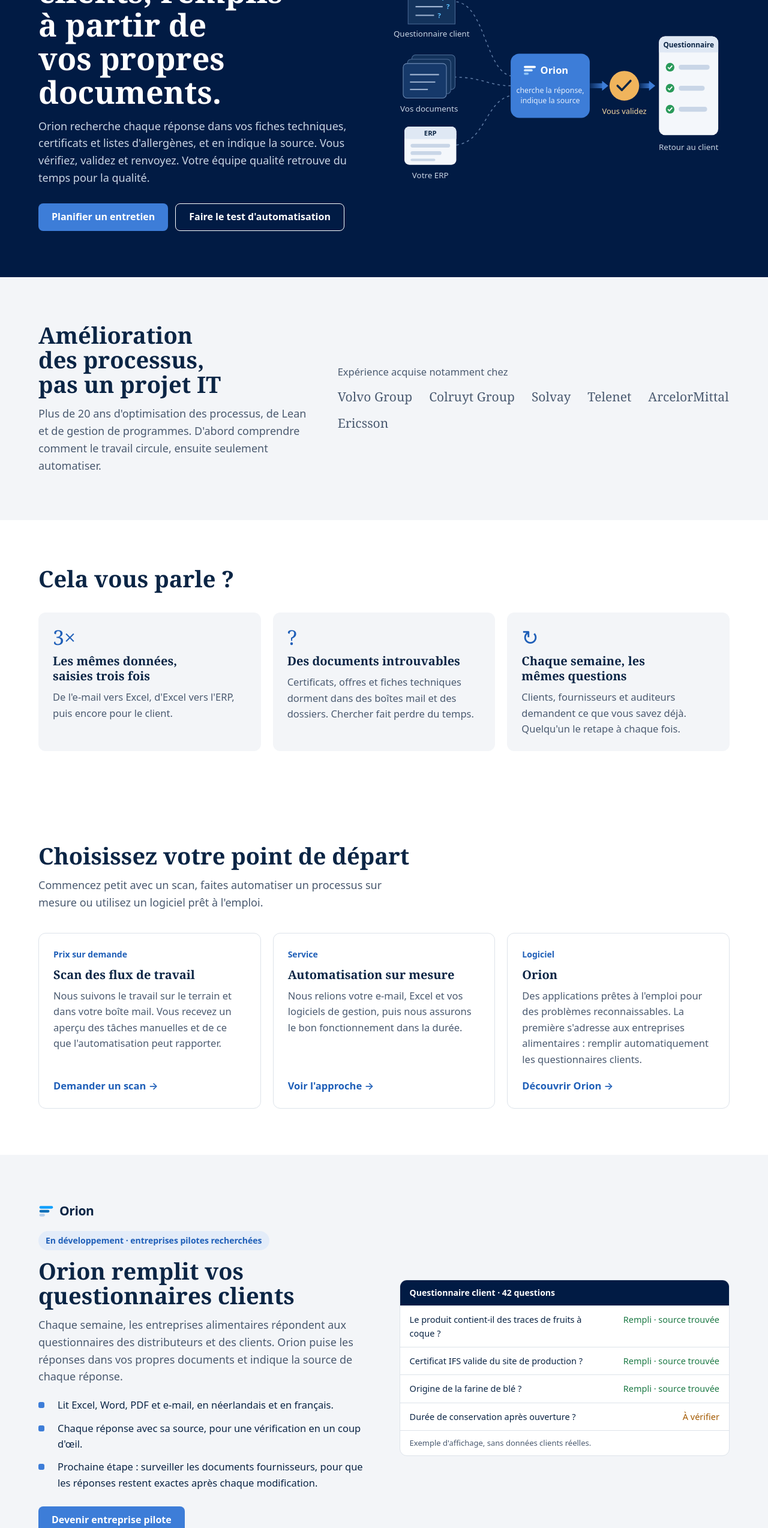
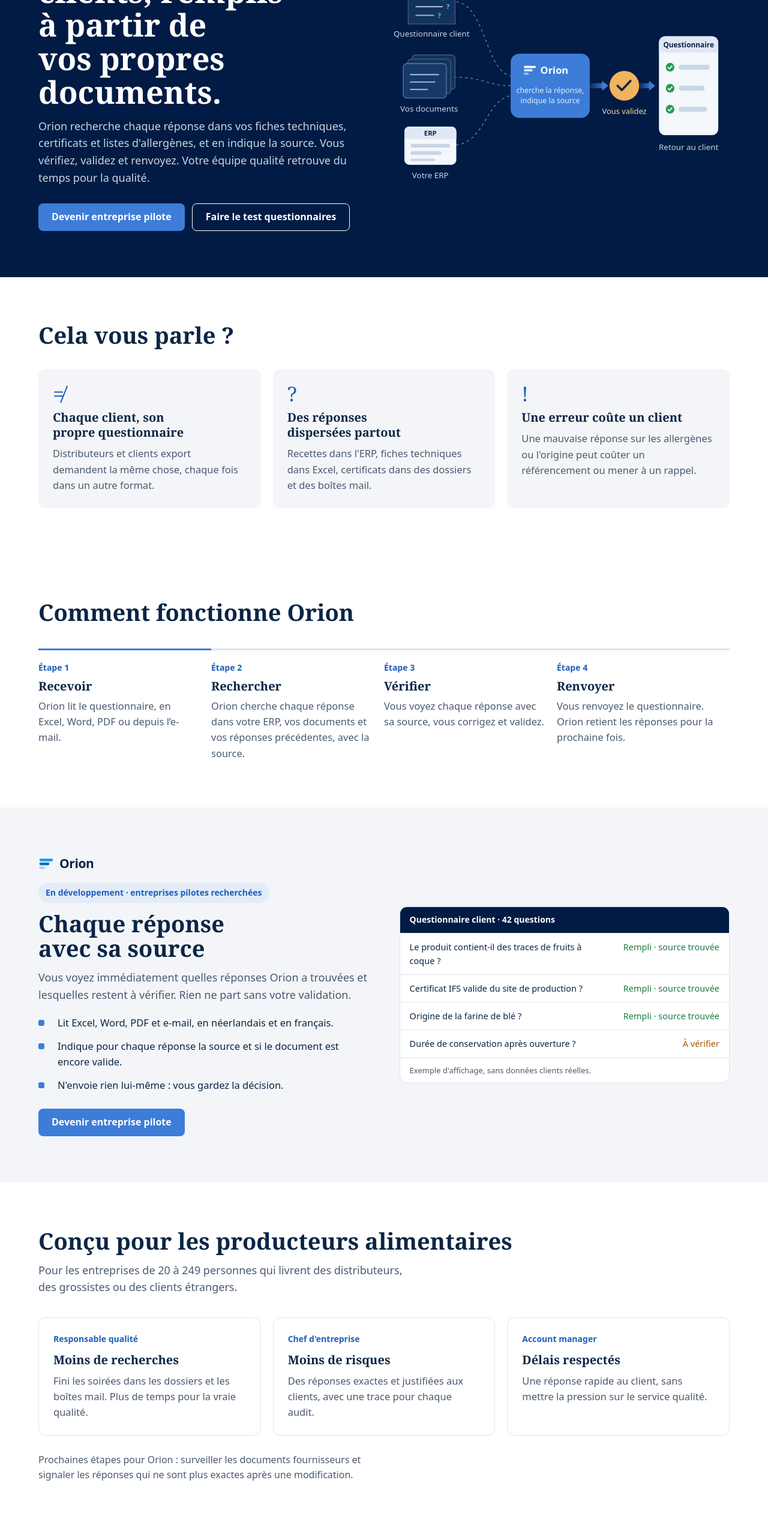
Before and after one commit to erhol1973/grow-faster-automation, a plain HTML site: page fr/index.html in a window 1280 px wide. Shown: the part 240-2787 px from the top of the page at 60% size. Drawn offline with Linux system fonts and the light colour scheme.

Commit message:
Volledige Orion-site (FR)

```diff
--- a/fr/index.html
+++ b/fr/index.html
@@ -3,8 +3,8 @@
 <head>
 <meta charset="utf-8">
 <meta name="viewport" content="width=device-width, initial-scale=1">
-<title>Grow Faster | Automatisation des flux de travail pour les PME</title>
-<meta name="description" content="Grow Faster automatise le travail répétitif entre e-mail, Excel et vos logiciels de gestion. Scan des flux, automatisation sur mesure et Orion.">
+<title>Orion | Questionnaires clients remplis à partir de vos propres documents</title>
+<meta name="description" content="Orion remplit les questionnaires clients avec des réponses issues de votre ERP et de vos documents, avec la source de chaque réponse. Pour les producteurs alimentaires.">
 <link rel="alternate" hreflang="nl-BE" href="https://automation.grow-faster.be/">
 <link rel="alternate" hreflang="fr-BE" href="https://automation.grow-faster.be/fr/">
 <link rel="stylesheet" href="../assets/site.css">
@@ -15,10 +15,10 @@
  <div class="nav">
   <a class="brand" href="#top" aria-label="Orion"><svg width="26" height="26" viewBox="0 0 48 48" aria-hidden="true"><rect x="3" y="8" width="42" height="8" rx="4" fill="#0E9FFC"/><rect x="3" y="20" width="31" height="8" rx="4" fill="#5CC2FF"/><rect x="3" y="32" width="17" height="8" rx="4" fill="#3A6098"/></svg><span>Orion</span></a>
   <nav aria-label="Menu principal">
-   <a href="#diensten">Services</a><a href="#orion">Orion</a><a href="#aanpak">Approche</a><a href="#check">Test d'automatisation</a><a href="#over">À propos</a>
+   <a href="#werking">Fonctionnement</a><a href="#voorwie">Pour qui</a><a href="#check">Test questionnaires</a><a href="#over">À propos</a>
   </nav>
   <span class="lang"><a href="../" hreflang="nl" lang="nl">NL</a> · <b>FR</b></span>
-  <a class="btn pri" href="#gesprek">Planifier un entretien</a>
+  <a class="btn pri" href="#pilot">Devenir entreprise pilote</a>
  </div>
 </header>
 
@@ -30,8 +30,8 @@
    <h1>Les questionnaires clients, remplis à partir de vos propres documents.</h1>
    <p class="lead">Orion recherche chaque réponse dans vos fiches techniques, certificats et listes d'allergènes, et en indique la source. Vous vérifiez, validez et renvoyez. Votre équipe qualité retrouve du temps pour la qualité.</p>
    <div class="ctas">
-    <a class="btn pri" href="#gesprek">Planifier un entretien</a>
-    <a class="btn sec" href="#check">Faire le test d'automatisation</a>
+    <a class="btn pri" href="#pilot">Devenir entreprise pilote</a>
+    <a class="btn sec" href="#check">Faire le test questionnaires</a>
    </div>
   </div>
   <svg viewBox="0 0 560 400" role="img" aria-label="Un questionnaire client, vos propres documents et votre ERP passent par Orion, vous validez, et le questionnaire rempli retourne au client">
@@ -96,11 +96,80 @@
  </div>
 </section>
 
+<section class="band sym">
+ <div class="wrap">
+  <h2>Cela vous parle ?</h2>
+  <div class="grid3">
+   <div class="card"><span class="num">≠</span><h3>Chaque client, son propre questionnaire</h3><p>Distributeurs et clients export demandent la même chose, chaque fois dans un autre format.</p></div><div class="card"><span class="num">?</span><h3>Des réponses dispersées partout</h3><p>Recettes dans l'ERP, fiches techniques dans Excel, certificats dans des dossiers et des boîtes mail.</p></div><div class="card"><span class="num">!</span><h3>Une erreur coûte un client</h3><p>Une mauvaise réponse sur les allergènes ou l'origine peut coûter un référencement ou mener à un rappel.</p></div>
+  </div>
+ </div>
+</section>
+
+<section class="band" id="werking">
+ <div class="wrap">
+  <h2>Comment fonctionne Orion</h2>
+  <div class="steps">
+   <div class="step"><div class="k">Étape 1</div><h3>Recevoir</h3><p>Orion lit le questionnaire, en Excel, Word, PDF ou depuis l’e-mail.</p></div><div class="step"><div class="k">Étape 2</div><h3>Rechercher</h3><p>Orion cherche chaque réponse dans votre ERP, vos documents et vos réponses précédentes, avec la source.</p></div><div class="step"><div class="k">Étape 3</div><h3>Vérifier</h3><p>Vous voyez chaque réponse avec sa source, vous corrigez et validez.</p></div><div class="step"><div class="k">Étape 4</div><h3>Renvoyer</h3><p>Vous renvoyez le questionnaire. Orion retient les réponses pour la prochaine fois.</p></div>
+  </div>
+ </div>
+</section>
+
+<section class="orion band" id="voorbeeld">
+ <div class="wrap">
+  <div>
+   <div class="orion-mark" aria-label="Orion"><svg width="26" height="26" viewBox="0 0 48 48" aria-hidden="true"><rect x="3" y="8" width="42" height="8" rx="4" fill="#0E9FFC"/><rect x="3" y="20" width="31" height="8" rx="4" fill="#0A6FB8"/><rect x="3" y="32" width="17" height="8" rx="4" fill="#B4CFEC"/></svg><span>Orion</span></div>
+   <span class="pill">En développement · entreprises pilotes recherchées</span>
+   <h2>Chaque réponse avec sa source</h2>
+   <p class="lead">Vous voyez immédiatement quelles réponses Orion a trouvées et lesquelles restent à vérifier. Rien ne part sans votre validation.</p>
+   <ul class="feat">
+    <li><span>Lit Excel, Word, PDF et e-mail, en néerlandais et en français.</span></li><li><span>Indique pour chaque réponse la source et si le document est encore valide.</span></li><li><span>N'envoie rien lui-même : vous gardez la décision.</span></li>
+   </ul>
+   <div class="ctas" style="margin-top:26px"><a class="btn pri" href="#pilot">Devenir entreprise pilote</a></div>
+  </div>
+  <div class="mock" aria-label="Exemple de questionnaire rempli dans Orion">
+   <div class="bar">Questionnaire client · 42 questions</div>
+   <table>
+    <tr><td>Le produit contient-il des traces de fruits à coque ?</td><td class="ok">Rempli · source trouvée</td></tr><tr><td>Certificat IFS valide du site de production ?</td><td class="ok">Rempli · source trouvée</td></tr><tr><td>Origine de la farine de blé ?</td><td class="ok">Rempli · source trouvée</td></tr><tr><td>Durée de conservation après ouverture ?</td><td class="chk">À vérifier</td></tr>
+   </table>
+   <div class="note">Exemple d'affichage, sans données clients réelles.</div>
+  </div>
+ </div>
+</section>
+
+<section class="band" id="voorwie">
+ <div class="wrap">
+  <h2>Conçu pour les producteurs alimentaires</h2>
+  <p class="lead">Pour les entreprises de 20 à 249 personnes qui livrent des distributeurs, des grossistes ou des clients étrangers.</p>
+  <div class="grid3">
+   <div class="card"><span class="tag">Responsable qualité</span><h3>Moins de recherches</h3><p>Fini les soirées dans les dossiers et les boîtes mail. Plus de temps pour la vraie qualité.</p></div><div class="card"><span class="tag">Chef d'entreprise</span><h3>Moins de risques</h3><p>Des réponses exactes et justifiées aux clients, avec une trace pour chaque audit.</p></div><div class="card"><span class="tag">Account manager</span><h3>Délais respectés</h3><p>Une réponse rapide au client, sans mettre la pression sur le service qualité.</p></div>
+  </div>
+  <p class="lead" style="margin-top:28px;font-size:16px">Prochaines étapes pour Orion : surveiller les documents fournisseurs et signaler les réponses qui ne sont plus exactes après une modification.</p>
+ </div>
+</section>
+
+<section class="check band" id="check" style="background:var(--soft)">
+ <div class="wrap">
+  <div>
+   <h2>Test questionnaires</h2>
+   <p class="lead">Dix questions, un résultat immédiat, sans inscription. Cochez ce qui se passe dans votre entreprise.</p>
+   <ul class="qs" id="qs"></ul>
+   <button class="reset" id="reset" type="button">Recommencer</button>
+  </div>
+  <aside class="res" aria-live="polite" aria-label="Votre résultat">
+   <div class="score"><span id="n">0</span><span style="font-size:.45em;opacity:.7"> / 10</span></div>
+   <div class="meter"><i id="bar"></i></div>
+   <h3 id="rt">Cochez ce qui vous parle</h3>
+   <p id="rd">Chaque question cochée représente du temps ou un risque qu’Orion peut éliminer.</p>
+   <a class="btn pri" href="#pilot">Devenir entreprise pilote</a>
+  </aside>
+ </div>
+</section>
+
 <section class="exp band" id="over">
  <div class="wrap">
   <div>
-   <h2>Amélioration des processus, pas un projet IT</h2>
-   <p class="lead">Plus de 20 ans d'optimisation des processus, de Lean et de gestion de programmes. D'abord comprendre comment le travail circule, ensuite seulement automatiser.</p>
+   <h2>Qui construit Orion</h2>
+   <p class="lead">Orion est construit par Erlend Hollebosch, avec plus de 20 ans d'expérience en amélioration des processus, Lean et gestion de programmes. D'abord comprendre comment le travail circule, ensuite seulement automatiser.</p>
   </div>
   <div>
    <p style="color:var(--muted);margin-bottom:12px">Expérience acquise notamment chez</p>
@@ -109,93 +178,13 @@
  </div>
 </section>
 
-<section class="band sym">
- <div class="wrap">
-  <h2>Cela vous parle ?</h2>
-  <div class="grid3">
-   <div class="card"><span class="num">3×</span><h3>Les mêmes données, saisies trois fois</h3><p>De l'e-mail vers Excel, d'Excel vers l'ERP, puis encore pour le client.</p></div>
-   <div class="card"><span class="num">?</span><h3>Des documents introuvables</h3><p>Certificats, offres et fiches techniques dorment dans des boîtes mail et des dossiers. Chercher fait perdre du temps.</p></div>
-   <div class="card"><span class="num">↻</span><h3>Chaque semaine, les mêmes questions</h3><p>Clients, fournisseurs et auditeurs demandent ce que vous savez déjà. Quelqu'un le retape à chaque fois.</p></div>
-  </div>
- </div>
-</section>
-
-<section class="band" id="diensten">
- <div class="wrap">
-  <h2>Choisissez votre point de départ</h2>
-  <p class="lead">Commencez petit avec un scan, faites automatiser un processus sur mesure ou utilisez un logiciel prêt à l'emploi.</p>
-  <div class="grid3">
-   <div class="card"><span class="tag">Prix sur demande</span><h3>Scan des flux de travail</h3><p>Nous suivons le travail sur le terrain et dans votre boîte mail. Vous recevez un aperçu des tâches manuelles et de ce que l'automatisation peut rapporter.</p><a class="more" href="#gesprek">Demander un scan →</a></div>
-   <div class="card"><span class="tag">Service</span><h3>Automatisation sur mesure</h3><p>Nous relions votre e-mail, Excel et vos logiciels de gestion, puis nous assurons le bon fonctionnement dans la durée.</p><a class="more" href="#aanpak">Voir l'approche →</a></div>
-   <div class="card"><span class="tag">Logiciel</span><h3>Orion</h3><p>Des applications prêtes à l'emploi pour des problèmes reconnaissables. La première s'adresse aux entreprises alimentaires : remplir automatiquement les questionnaires clients.</p><a class="more" href="#orion">Découvrir Orion →</a></div>
-  </div>
- </div>
-</section>
-
-<section class="orion band" id="orion">
+<section class="talk band" id="pilot">
  <div class="wrap">
   <div>
-   <div class="orion-mark" aria-label="Orion"><svg width="26" height="26" viewBox="0 0 48 48" aria-hidden="true"><rect x="3" y="8" width="42" height="8" rx="4" fill="#0E9FFC"/><rect x="3" y="20" width="31" height="8" rx="4" fill="#0A6FB8"/><rect x="3" y="32" width="17" height="8" rx="4" fill="#B4CFEC"/></svg><span>Orion</span></div>
-   <span class="pill">En développement · entreprises pilotes recherchées</span>
-   <h2>Orion remplit vos questionnaires clients</h2>
-   <p class="lead">Chaque semaine, les entreprises alimentaires répondent aux questionnaires des distributeurs et des clients. Orion puise les réponses dans vos propres documents et indique la source de chaque réponse.</p>
-   <ul class="feat">
-    <li><span>Lit Excel, Word, PDF et e-mail, en néerlandais et en français.</span></li>
-    <li><span>Chaque réponse avec sa source, pour une vérification en un coup d'œil.</span></li>
-    <li><span>Prochaine étape : surveiller les documents fournisseurs, pour que les réponses restent exactes après chaque modification.</span></li>
-   </ul>
-   <div class="ctas" style="margin-top:26px"><a class="btn pri" href="#gesprek">Devenir entreprise pilote</a></div>
+   <h2>Devenir entreprise pilote</h2>
+   <p class="lead">Nous cherchons un nombre limité de producteurs alimentaires prêts à tester Orion sur leurs propres questionnaires. Un premier entretien dure une demi-heure, sans engagement.</p>
   </div>
-  <div class="mock" aria-label="Exemple de questionnaire rempli dans Orion">
-   <div class="bar">Questionnaire client · 42 questions</div>
-   <table>
-    <tr><td>Le produit contient-il des traces de fruits à coque ?</td><td class="ok">Rempli · source trouvée</td></tr>
-    <tr><td>Certificat IFS valide du site de production ?</td><td class="ok">Rempli · source trouvée</td></tr>
-    <tr><td>Origine de la farine de blé ?</td><td class="ok">Rempli · source trouvée</td></tr>
-    <tr><td>Durée de conservation après ouverture ?</td><td class="chk">À vérifier</td></tr>
-   </table>
-   <div class="note">Exemple d'affichage, sans données clients réelles.</div>
-  </div>
- </div>
-</section>
-
-<section class="band" id="aanpak">
- <div class="wrap">
-  <h2>D'abord le processus, ensuite la technologie</h2>
-  <div class="steps">
-   <div class="step"><div class="k">Étape 1</div><h3>Analyser</h3><p>Nous identifions où vos équipes perdent du temps en tâches manuelles.</p></div>
-   <div class="step"><div class="k">Étape 2</div><h3>Choisir</h3><p>Ensemble, nous choisissons le processus qui rapporte le plus pour le moindre effort.</p></div>
-   <div class="step"><div class="k">Étape 3</div><h3>Construire</h3><p>Nous automatisons par petites étapes. Vous voyez et testez chaque résultat.</p></div>
-   <div class="step"><div class="k">Étape 4</div><h3>Gérer</h3><p>Nous maintenons l'automatisation et l'adaptons quand votre travail évolue.</p></div>
-  </div>
- </div>
-</section>
-
-<section class="check band" id="check" style="background:var(--soft)">
- <div class="wrap">
-  <div>
-   <h2>Test d'automatisation</h2>
-   <p class="lead">Dix questions, un résultat immédiat, sans inscription. Cochez ce qui se passe dans votre entreprise.</p>
-   <ul class="qs" id="qs"></ul>
-   <button class="reset" id="reset" type="button">Recommencer</button>
-  </div>
-  <aside class="res" aria-live="polite">
-   <div class="score"><span id="n">0</span><span style="font-size:.45em;opacity:.7"> / 10</span></div>
-   <div class="meter"><i id="bar"></i></div>
-   <h3 id="rt">Cochez ce qui vous parle</h3>
-   <p id="rd">Chaque question cochée correspond à un processus probablement encore manuel aujourd'hui.</p>
-   <a class="btn pri" href="#gesprek">Discuter de votre résultat</a>
-  </aside>
- </div>
-</section>
-
-<section class="talk band" id="gesprek">
- <div class="wrap">
-  <div>
-   <h2>Parlons-en</h2>
-   <p class="lead">Un premier entretien d'une demi-heure, sans engagement. Vous expliquez où le travail coince, nous vous disons honnêtement si l'automatisation peut aider.</p>
-  </div>
-  <a class="btn pri" href="#gesprek">Planifier un entretien</a>
+  <a class="btn pri" href="#pilot">Planifier un entretien</a>
  </div>
 </section>
 
@@ -203,13 +192,13 @@
 
 <footer class="band">
  <div class="wrap">
-  <div><h4>Grow Faster</h4><p>Automatisation des flux de travail pour les PME.</p></div>
-  <div><h4>Offre</h4><ul><li><a href="#diensten">Scan des flux</a></li><li><a href="#diensten">Automatisation sur mesure</a></li><li><a href="#orion">Orion</a></li></ul></div>
-  <div><h4>Plus</h4><ul><li><a href="#aanpak">Approche</a></li><li><a href="#check">Test d'automatisation</a></li><li><a href="https://grow-faster.be">grow-faster.be</a></li></ul></div>
-  <div><h4>À propos</h4><ul><li><a href="#gesprek">Contact</a></li><li><a href="confidentialite.html">Confidentialité et cookies</a></li></ul></div>
+  <div><h4>Orion</h4><p>Questionnaires clients, remplis à partir de vos propres documents.</p></div>
+  <div><h4>Orion</h4><ul><li><a href="#werking">Fonctionnement</a></li><li><a href="#voorwie">Pour qui</a></li><li><a href="#check">Test questionnaires</a></li></ul></div>
+  <div><h4>Plus</h4><ul><li><a href="#over">À propos</a></li><li><a href="#pilot">Devenir entreprise pilote</a></li></ul></div>
+  <div><h4>Juridique</h4><ul><li><a href="confidentialite.html">Confidentialité et cookies</a></li></ul></div>
  </div>
  <div class="wrap legal">
-  <span>© 2026 Grow Faster · Erlend Hollebosch</span>
+  <span>© 2026 Orion · Erlend Hollebosch</span>
   <span class="draft">Version provisoire : numéro d'entreprise, adresse et canal de contact à venir.</span>
  </div>
 </footer>
@@ -217,27 +206,25 @@
 <script>
 {
  const qs=[
-  "Vos collaborateurs ressaisissent-ils des données d'e-mails ou de PDF dans Excel ou votre ERP ?",
-  "Répondez-vous sans cesse aux mêmes questions de clients ou d'auditeurs ?",
-  "Devez-vous relancer fournisseurs ou clients pour obtenir des documents ?",
-  "Les commandes ou les offres sont-elles encodées à la main ?",
-  "Les factures sont-elles contrôlées ou comptabilisées à la main ?",
-  "Quelqu'un fusionne-t-il chaque semaine des fichiers Excel pour un rapport ?",
-  "Un processus dépend-il d'une seule personne qui sait comment il fonctionne ?",
-  "Les approbations circulent-elles par e-mail ?",
-  "Vos collaborateurs cherchent-ils souvent la dernière version d'un document ?",
-  "Les plannings ou les listes de stock sont-ils mis à jour à la main ?"
+  "Recevez-vous au moins un questionnaire client par mois ?",
+  "Les questionnaires arrivent-ils dans des formats différents, comme Excel, Word, PDF ou un portail ?",
+  "Répondez-vous sans cesse aux mêmes questions ?",
+  "Les recettes sont-elles dans l’ERP, mais les fiches techniques dans Excel ou Word ?",
+  "Le service qualité doit-il demander des réponses à ses collègues ?",
+  "Remplir un questionnaire prend-il plus d’une demi-journée ?",
+  "Avez-vous déjà dû reporter le délai d’un client ?",
+  "N’êtes-vous pas toujours sûr qu’un certificat est encore valide ?",
+  "Le remplissage dépend-il d’une seule personne ?",
+  "Devez-vous prévenir vos clients quand une matière première ou un fournisseur change ?"
  ];
+ const R=[["Cochez ce qui vous parle","Chaque question cochée représente du temps ou un risque qu’Orion peut éliminer."],["Gain limité","Vos questionnaires restent gérables. Orion vous aidera surtout en cas de croissance."],["Gain clair","Orion peut reprendre une grande partie des recherches. Un pilote montre combien."],["Gain important","Les questionnaires vous coûtent beaucoup de temps et de risques. Vous êtes une entreprise pilote idéale."]];
  const ul=document.getElementById('qs');
  ul.innerHTML=qs.map((q,i)=>'<li><label for="q'+i+'"><input type="checkbox" id="q'+i+'"><span class="box" aria-hidden="true"></span><span>'+q+'</span></label></li>').join('');
  const n=document.getElementById('n'),bar=document.getElementById('bar'),rt=document.getElementById('rt'),rd=document.getElementById('rd');
  const upd=()=>{
   const c=ul.querySelectorAll('input:checked').length;
   n.textContent=c;bar.style.width=(c*10)+'%';
-  if(c===0){rt.textContent='Cochez ce qui vous parle';rd.textContent='Chaque question cochée correspond à un processus probablement encore manuel aujourd’hui.'}
-  else if(c<=2){rt.textContent='Potentiel limité';rd.textContent='Il reste quelques tâches manuelles. Une automatisation ciblée peut suffire.'}
-  else if(c<=5){rt.textContent='Des opportunités claires';rd.textContent='Plusieurs processus reposent sur du travail manuel. Un scan montre par où commencer.'}
-  else{rt.textContent='Fort potentiel';rd.textContent='Le travail manuel est présent dans toute l’entreprise. Un scan aide à fixer les priorités.'}
+  const r=R[c===0?0:c<=2?1:c<=5?2:3];rt.textContent=r[0];rd.textContent=r[1];
  };
  ul.addEventListener('change',upd);
  document.getElementById('reset').addEventListener('click',()=>{ul.querySelectorAll('input').forEach(x=>x.checked=false);upd()});
```
Also changed, not shown: fr/confidentialite.html (+3 -3 lines).
